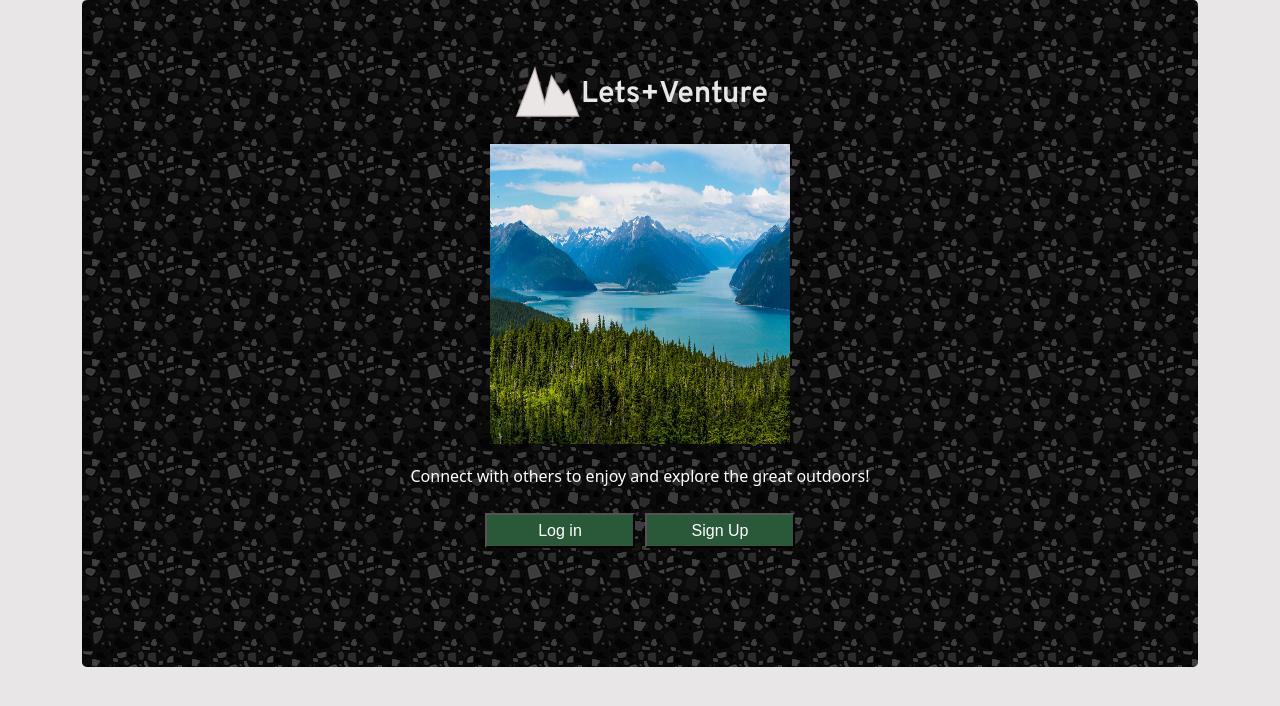
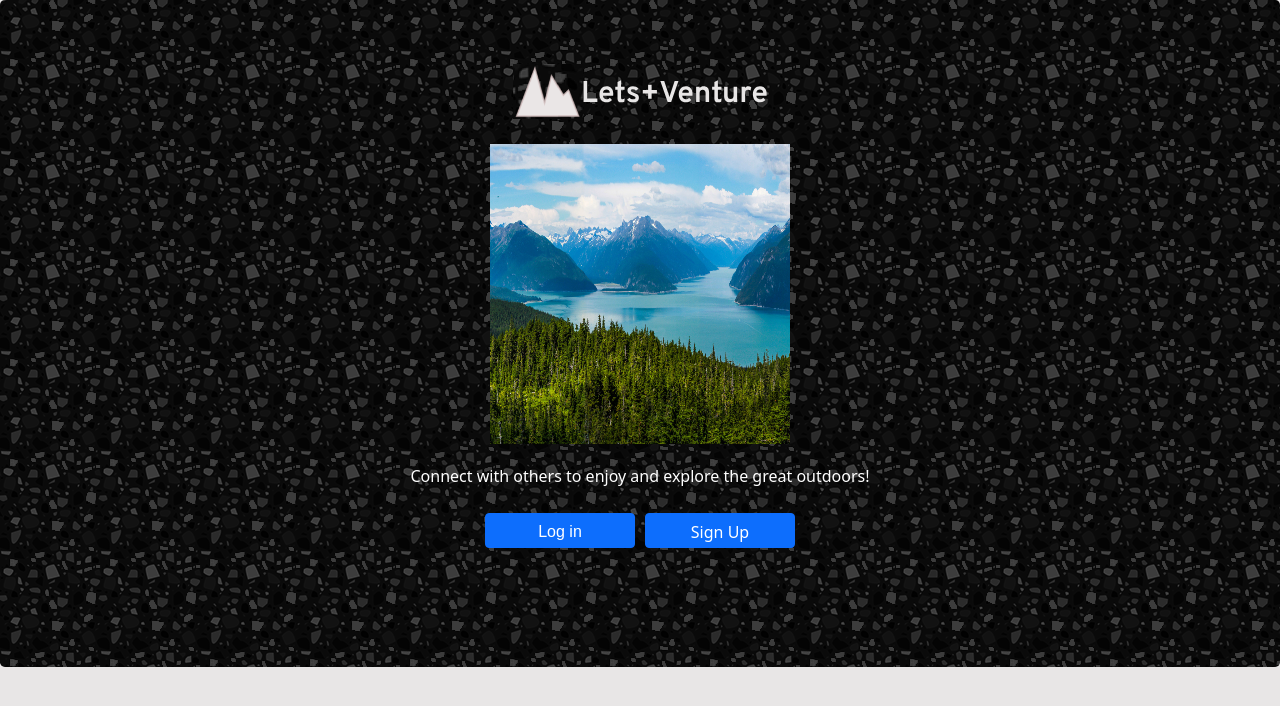
Before and after one commit to noheropage/lets-add-venture, a React (Create React App) app in the folder client/: page / in a window 1280 px wide. Shown: the top 706 px of the page. Built offline with nearby package versions, Linux system fonts and the light colour scheme.

Commit message:
Remove google login btn & add react router switches

```diff
--- a/client/src/App.js
+++ b/client/src/App.js
@@ -1,26 +1,25 @@
 import './App.css';
 import Signup from "./pages/SignUp/SignUp";
 import React from "react";
-// import GoogleLogin from 'react-google-login';
-import Home from "./pages/Home/Home";
+import Home from './pages/Home/Home';
+// import Upload from './components/Upload/upload'
+import { BrowserRouter as Router, Route, Switch } from 'react-router-dom'
 
-const showHome = () => {
-  if (window.location.pathname === "/") {
-    return <Home />;
-  }
+function App() {
+  return (
+    <Router>
+    <div className="App">
+      <Switch>
+        <Route exact path='/'>
+          <Home />
+        </Route>
+        <Route exact path='/signup'>
+          <Signup />
+        </Route>
+      </Switch>
+    </div>
+    </Router>
+  );
 }
 
-const showSignUp = () => {
-  if (window.location.pathname === "/signup") {
-    return <Signup />;
-  }
-}
-
-export default () => {
-  return (
-    <div className="ui container">
-      { showHome()}
-      { showSignUp()}
-    </div>
-  )
-}
+export default App;
--- a/client/src/pages/Home/Home.js
+++ b/client/src/pages/Home/Home.js
@@ -1,5 +1,5 @@
 import React from 'react';
-import { Jumbotron } from 'react-bootstrap';
+import { Jumbotron, Button } from 'react-bootstrap';
 import alaska from '../../images/alaska.jpeg';
 import './Home.css'
 import logoLettering from '../../images/logoLettering.svg';
@@ -14,8 +14,8 @@ function Home() {
                 <br/>
                 <img id="home-img" src={alaska}></img>
                 <p id="home-p">Connect with others to enjoy and explore the great outdoors!</p>
-                <button className="home-buttons">Log in</button>
-                <button className="home-buttons">Sign Up</button>
+                <Button className="home-buttons">Log in</Button>
+                <Button href='/signup' className="home-buttons">Sign Up</Button>
             </Jumbotron>
     </div>
     )
--- a/client/src/pages/SignUp/SignUp.js
+++ b/client/src/pages/SignUp/SignUp.js
@@ -4,7 +4,7 @@ import Row from "../../components/Row/Row";
 import Container from "../../components/Container/Container";
 import "./SignUp.css";
 import MtnLogo from "../../components/MtnLogo/MtnLogo";
-import GoogleLogin from 'react-google-login'
+// import GoogleLogin from 'react-google-login'
 
 document.body.style = 'background: #E8E6E6;';
 
@@ -100,7 +100,7 @@ function Signup() {
 
 
                 </Container>
-                <GoogleLogin />
+                {/* <GoogleLogin /> */}
             </form>
         </div>
     )
```
